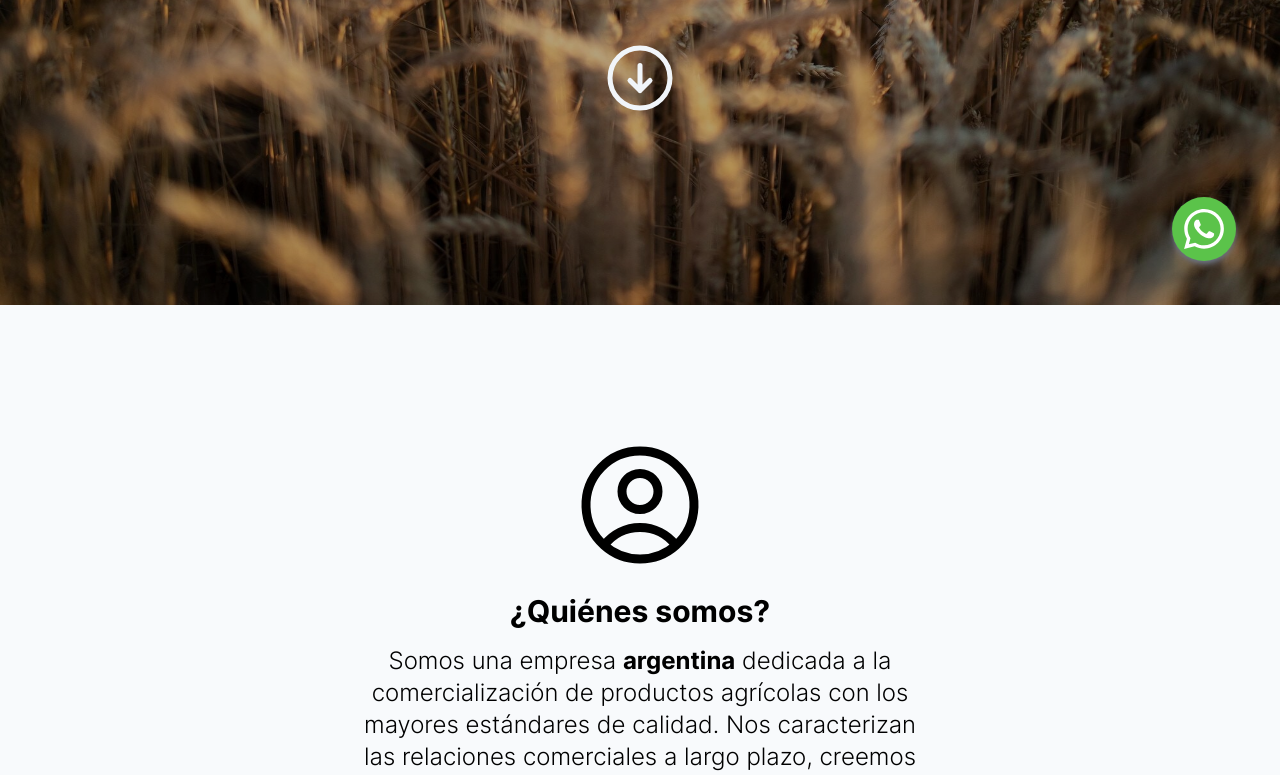
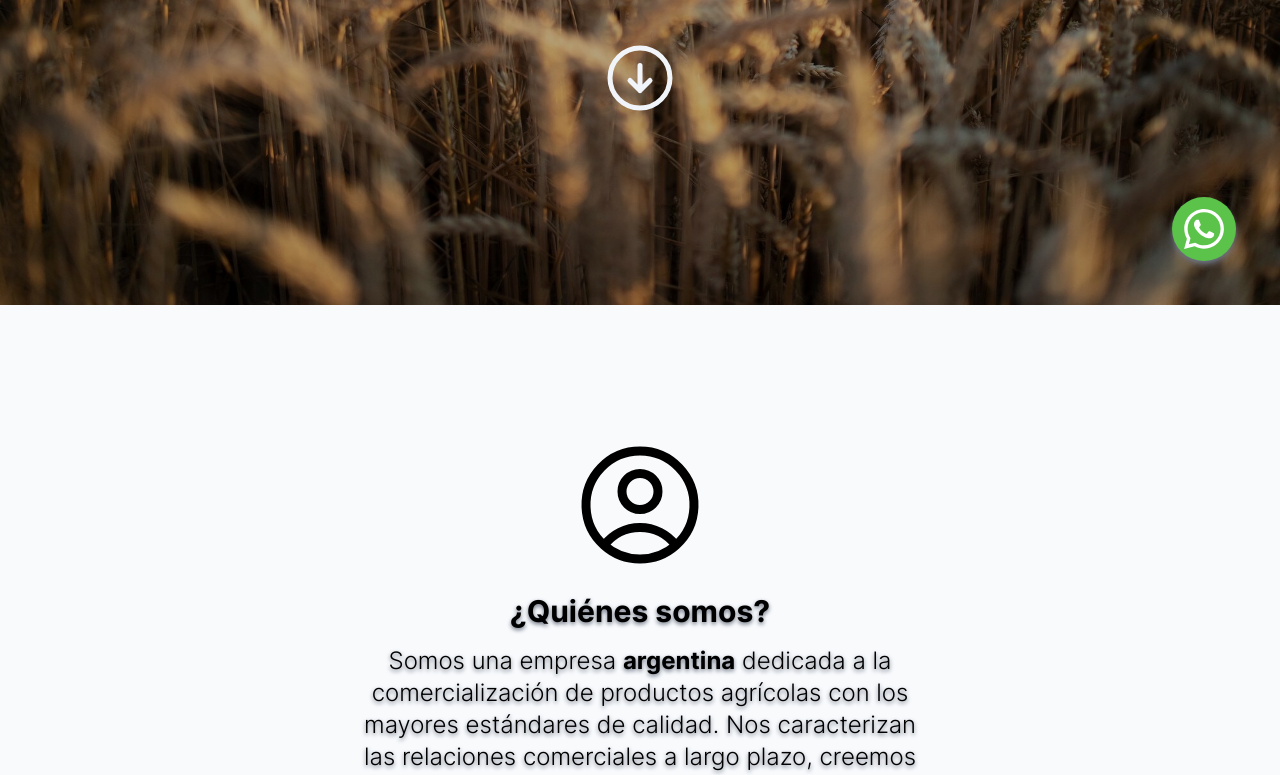
Before and after one commit to nicolascrosetti/agro, a website: page dist/index.html in a window 1280 px wide. Shown: the part 495-1270 px from the top of the page. Drawn offline with nearby package versions, Linux system fonts and the light colour scheme.

Commit message:
add shadows

```diff
--- a/tailwind.config.js
+++ b/tailwind.config.js
@@ -1,12 +1,30 @@
 /** @type {import('tailwindcss').Config} */
+const plugin = require('tailwindcss/plugin');
+
 module.exports = {
   content: ["./dist/*.{html,js}"],
   theme: {
     extend: {
       fontFamily: {
         inter: ['Inter']
+      },
+      textShadow: {
+        sm: '0 1px 2px var(--tw-shadow-color)',
+        DEFAULT: '0 2px 4px var(--tw-shadow-color)',
+        lg: '0 8px 16px var(--tw-shadow-color)',
       }
     },
   },
-  plugins: [],
+  plugins: [
+    plugin(function ({ matchUtilities, theme }) {
+      matchUtilities(
+        {
+          'text-shadow': (value) => ({
+            textShadow: value,
+          }),
+        },
+        { values: theme('textShadow') }
+      )
+    }),
+  ],
 }
```
Also changed, not shown: dist/index.html, dist/output.css, dist/script.js.
